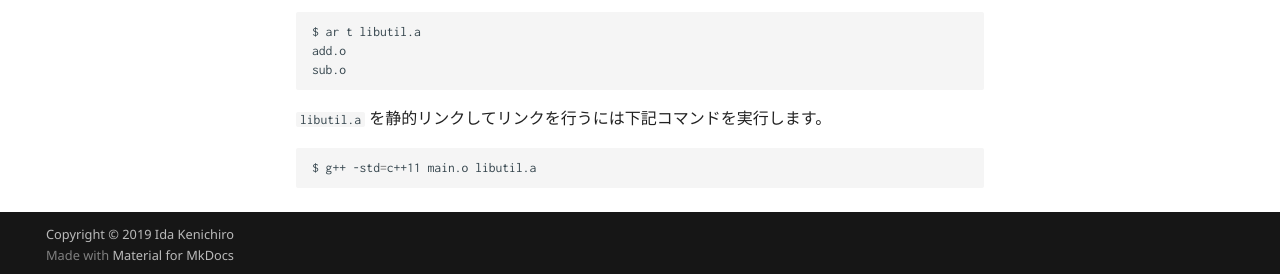
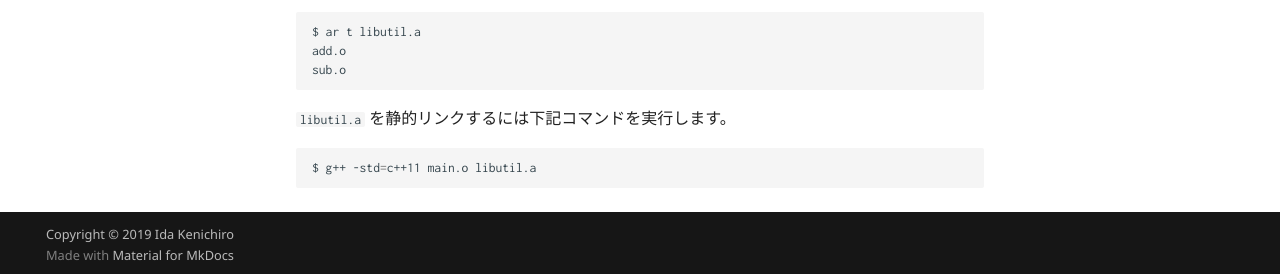
Before and after one commit to rinatz/cpp-book, an MkDocs documentation site: the page built from docs/ch11-02-static-libraries-and-static-linking.md, in a window 1280 px wide and 1115 px high. Shown: the part 838-1112 px from the top of the window. Built offline with MkDocs 1.6.1 and Material for MkDocs 9.7.7, drawn with Linux system fonts in a browser that asks for light colours; comment, search, counter and statistics services are not loaded.

Commit message:
Polish sentence

````diff
--- a/docs/ch11-02-static-libraries-and-static-linking.md
+++ b/docs/ch11-02-static-libraries-and-static-linking.md
@@ -51,7 +51,7 @@ add.o
 sub.o
 ```
 
-`libutil.a` を静的リンクしてリンクを行うには下記コマンドを実行します。
+`libutil.a` を静的リンクするには下記コマンドを実行します。
 
 ```bash
 $ g++ -std=c++11 main.o libutil.a
````
Also changed, not shown: docs/ch11-03-dynamic-libraries-and-dynamic-linking.md (+1 -1 lines).
